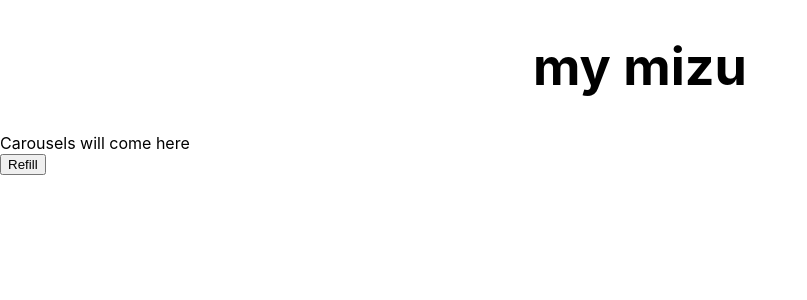
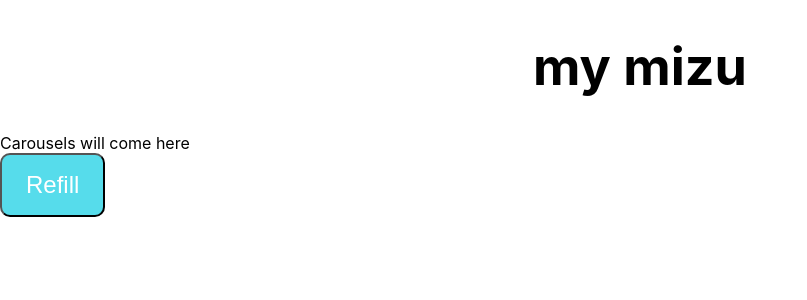
Before and after one commit to mAtencio27/mymizu_dolphin, a React (Create React App) app: page / in a window 1280 px wide. Shown: the top 300 px of the page, without its empty margins (0-807 px from the left). Built offline with nearby package versions, Linux system fonts and the light colour scheme.

Commit message:
add refill button

```diff
--- a/src/components/Refill.jsx
+++ b/src/components/Refill.jsx
@@ -1,8 +1,27 @@
-
+import Button from 'react-bootstrap/Button'
 function Refill() {
   return (
     <div>
-      <button>Refill</button>
+     <>
+  <style type="text/css">
+    {`
+    .btn-flat {
+      background-color: #56DCEB;
+      color: white;
+    }
+
+    .btn-xxl {
+      padding: 1rem 1.5rem;
+      font-size: 1.5rem;
+      border-radius: 10px
+    }
+    `}
+  </style>
+
+  <Button variant="flat" size="xxl">
+    Refill
+  </Button>
+</>
     </div>
   );
 }
```
